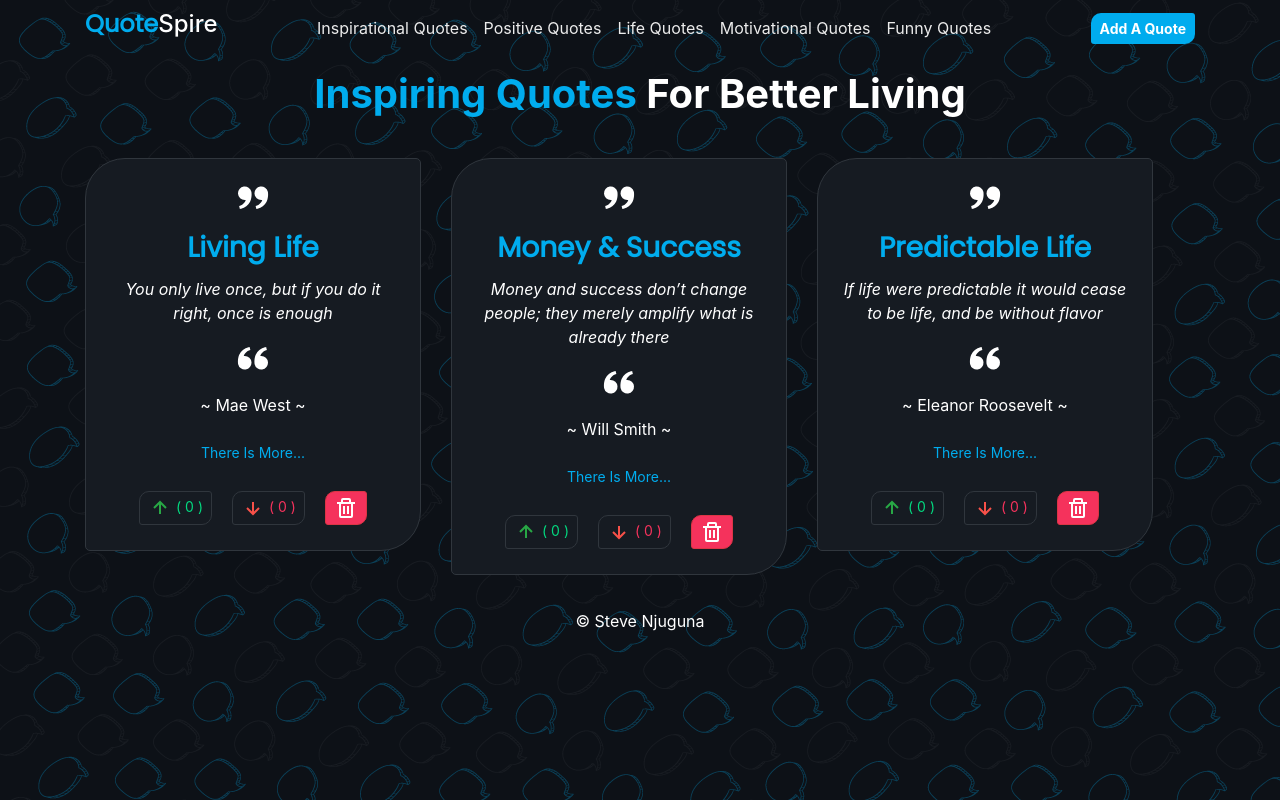
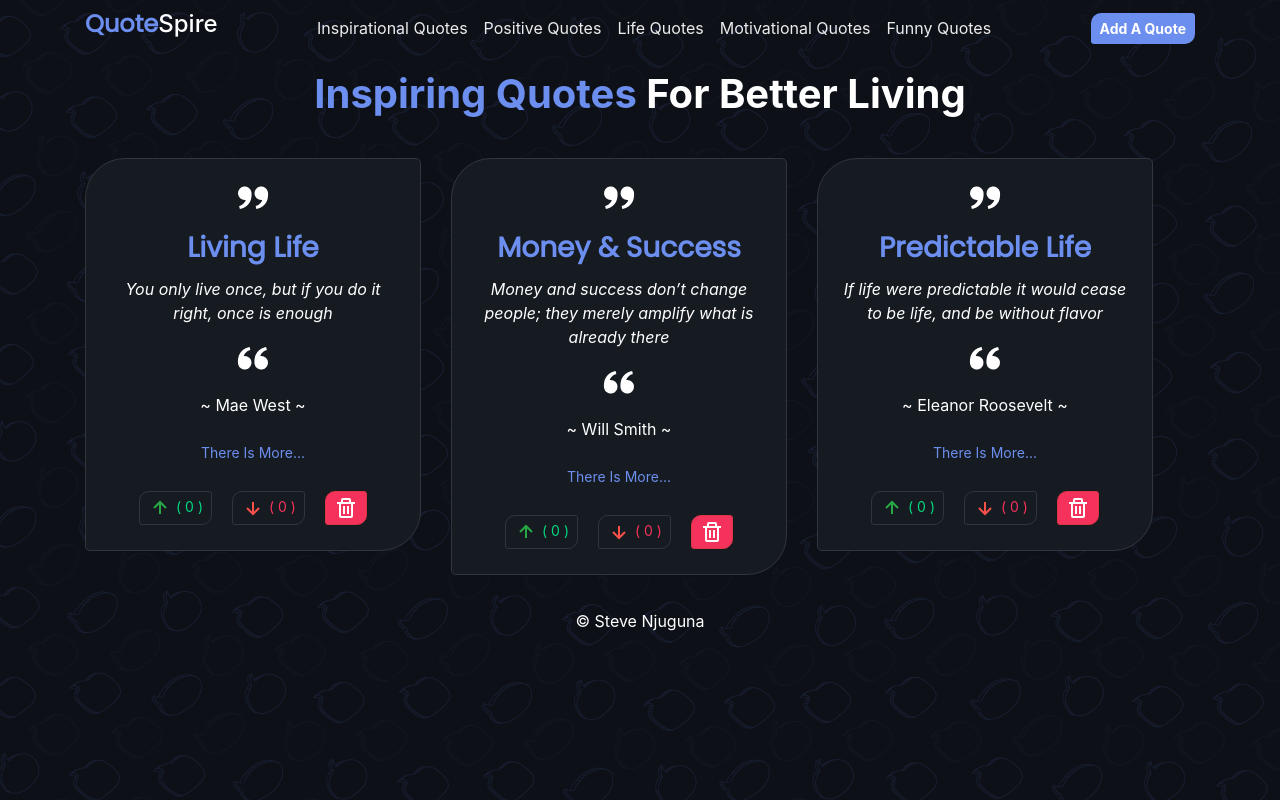
Before and after one commit to steve-njuguna-k/Angular-Quotes-App, an Angular app: page / in a window 1280 px wide. Built offline with nearby package versions, Linux system fonts and the light colour scheme.

Commit message:
Changed colour pallette

```diff
--- a/src/styles.css
+++ b/src/styles.css
@@ -2,7 +2,7 @@
 body{
     background-color: #0D1117;
     color: #fff;
-    background-image: url("./assets/img/bg.png");
+    background-image: url("./assets/img/pbg.png");
 }
 
 a{
@@ -17,8 +17,8 @@ a:hover{
 
 .navbar{
     background-color: #0D1117;
-    border-color: #00acee;
-    background-image: url("./assets/img/bg.png");
+    border-color: #6c8eef;
+    background-image: url("./assets/img/pbg.png");
 }
 
 
@@ -27,21 +27,21 @@ a:hover{
 }
 
 .logo-colour{
-    color: #00acee;
+    color: #6c8eef;
     font-family: 'Poppins', Arial, sans-serif;
 }
 
 .hero-colour{
-    color: #00acee;
+    color: #6c8eef;
 }
 
 .btn-blue{
-    background-color: #00acee;
+    background-color: #6c8eef;
     color: #fff;
 }
 
 .btn-yellow:hover{
-    background-color: #00acee;
+    background-color: #6c8eef;
     color: #fff;
 }
 
@@ -62,7 +62,7 @@ a:hover{
 }
 
 .card-title{
-    color: #00acee;
+    color: #6c8eef;
     font-family: 'Poppins', Arial, sans-serif;
 }
 
@@ -93,7 +93,7 @@ a:hover{
 }
 
 .btn-link{
-    color: #00acee;
+    color: #6c8eef;
     text-decoration: none;
     margin-bottom: 5px;
 }
```
Also changed, not shown: src/assets/img/fav.png, src/assets/img/pbg.png (added).
